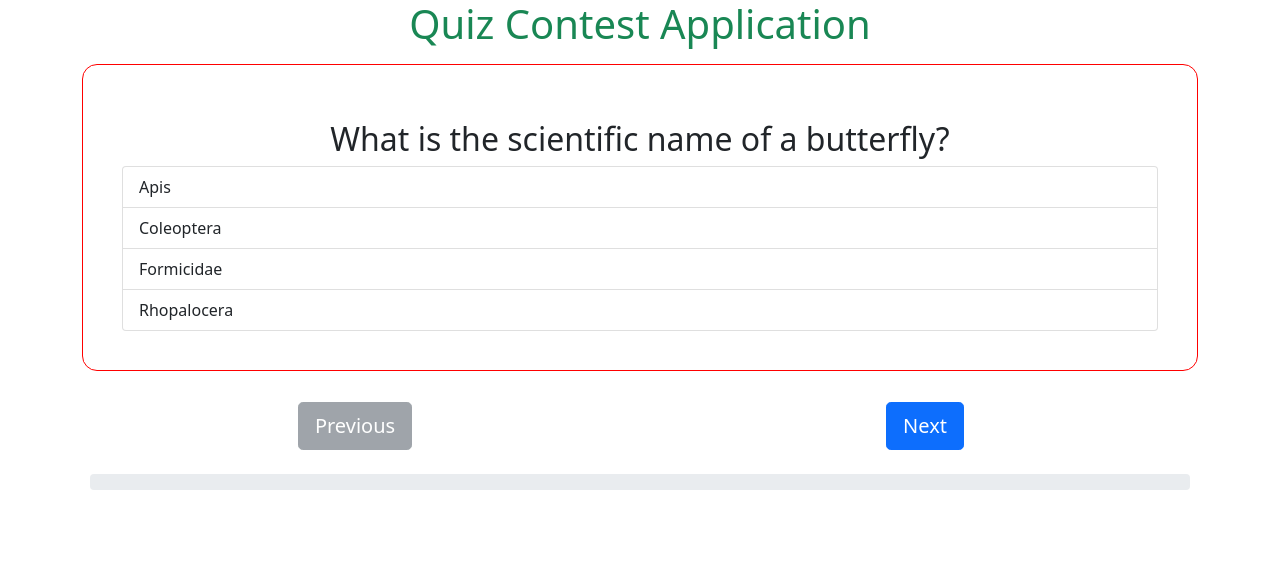
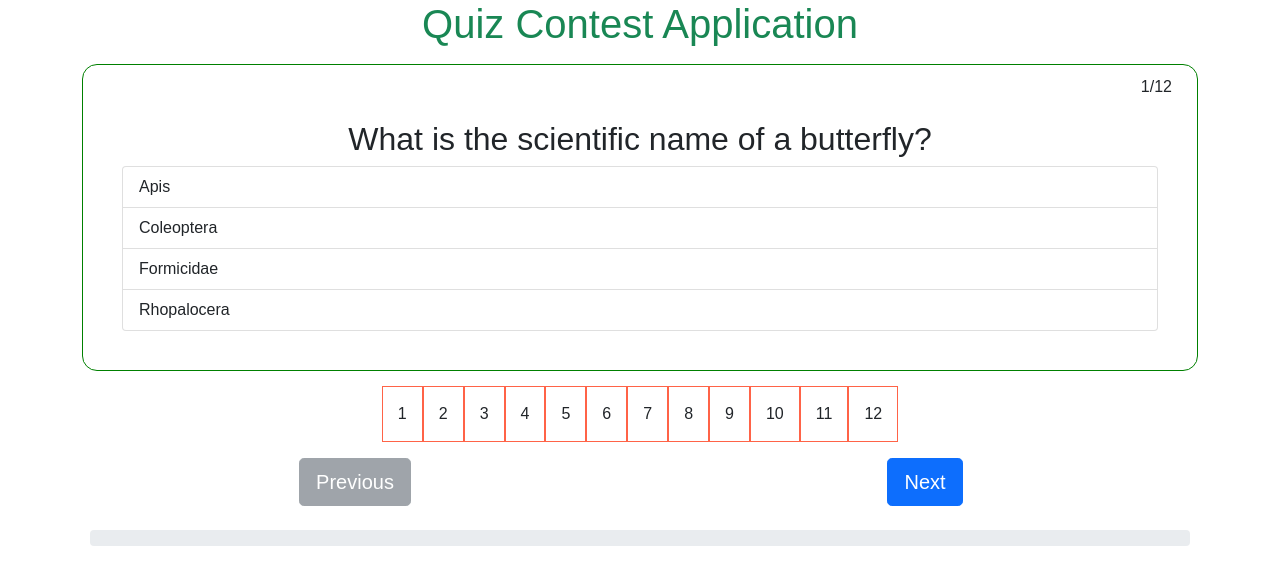
Before and after one commit to rahuljaim/questionaire, a plain HTML site: page index.html in a window 1280 px wide. Drawn offline with nearby package versions, Linux system fonts and the light colour scheme.

Commit message:
added grid for numbers

```diff
--- a/index.html
+++ b/index.html
@@ -9,7 +9,7 @@
   <!-- Bootstrap CSS -->
   <link href="https://cdn.jsdelivr.net/npm/bootstrap@5.0.2/dist/css/bootstrap.min.css" rel="stylesheet"
     integrity="sha384-EVSTQN3/azprG1Anm3QDgpJLIm9Nao0Yz1ztcQTwFspd3yD65VohhpuuCOmLASjC" crossorigin="anonymous">
-
+<link rel="stylesheet" href="./styles.css">
 </head>
 
 <body>
@@ -18,7 +18,13 @@
     <div class="row">
       <h1 class="text-center text-success">Quiz Contest Application</h1>
       <div class="col-md-12 mt-2">
-        <div id="app" class="container"></div>
+        <div id="app" class="container">
+          <div id="attempt">this is calculation</div>
+
+        </div>
+        <div id="flex-grid">
+
+        </div>
       </div>
       <div class="col-md-6 p-3 text-center">
         <button type="button" class="btn btn-secondary btn-lg disabled" id="prevbtn">Previous</button>
@@ -32,6 +38,7 @@
       <div class="progress-bar progress-bar-striped progress-bar-animated" style="width: 0%" aria-valuenow="0"
         aria-valuemin="0" aria-valuemax="100" id="progress-bar-new"></div>
     </div>
+
 
 
   </div>
--- a/src/index.js
+++ b/src/index.js
@@ -32,7 +32,6 @@
     optionContainer.setAttribute("class","list-group");
     const correctOption = options[correctOptionIndex];
     console.log(correctOption);
-    let attempt=0;
     const alert = document.createElement("div");
     let score =0;
     for (const option of options) {
@@ -41,19 +40,19 @@
       const alertwrong="<strong>Wrong!</strong> Answer ";
       const alertsuccess="<strong>Correct!</strong> Answer ";
       optionDiv.addEventListener("click", function () {
-        attempt++;
+
         if (correctOption === option) {
           alert.setAttribute("class","alert alert-success alert-dismissible fade show mt-2");
           alert.innerHTML=alertsuccess;
           correctansdiv.appendChild(alert);
           correctansdiv.style.order=1;
-          alert(option + " is correct.");
+          // alert(option + " is correct.");
         } else {
           alert.setAttribute("class","alert alert-danger alert-dismissible fade show mt-2");
           alert.innerHTML=alertwrong;
           correctansdiv.appendChild(alert);
           correctansdiv.style.order=1;
-          alert(option + " is NOT correct.");
+          // alert(option + " is NOT correct.");
         }
       });
       optionDiv.textContent = option;
@@ -74,14 +73,35 @@
 
   // selection
   const appDiv = document.getElementById("app");
-  appDiv.setAttribute("style", "border: 1px solid red; border-radius: 15px;  padding: 39px; margin-bottom: 15px;");
+  appDiv.setAttribute("style", "border: 1px solid green; border-radius: 15px;  padding: 39px; margin-bottom: 15px; position:relative;");
   let length = questions.length;
   let prev = $("prevbtn");
   let next = $("nextbtn");
   var rq =$("questionscontainer");
   let qid=0;
+  let attempt=$("attempt");
+  let flexgrid=$("flex-grid");
+
+
+
+  for(let i=0; i<length; i++){
+
+    var gridnumber = document.createElement("div");
+    gridnumber.classList="serial";
+    flexgrid.appendChild(gridnumber);
+    gridnumber.textContent=i+1;
+
+
+  }
+
+
 
   window.addEventListener("load",()=>{
+    attempt.textContent =1 +"/"+length;
+    if(gridnumber.textContent==1){
+      gridnumber.classList.add("selected");
+
+    }
     const questionElement1 = createQuestion(
       questions[qid].question,
       questions[qid].answers,
@@ -92,6 +112,7 @@
   });
   next.addEventListener("click",function(){
       qid = qid+1;
+      attempt.textContent =qid+1 +"/"+length;;
       if(qid === length-1)
         next.classList.add("disabled")
       if(prev.classList.contains("disabled"))
@@ -111,6 +132,7 @@
   prev.addEventListener("click",function(){
 
     qid = qid-1;
+    attempt.textContent =qid+1 +"/"+length;;
     if(qid === 0)
       prev.classList.add("disabled");
       document.getElementById("questionscontainer").remove();
--- a/src/styles.css
+++ b/src/styles.css
@@ -5,3 +5,14 @@ body {
   display: none;
 
 }
+#count{
+  position: relative;
+  top:0px;
+  right: 0px;
+  border: 1px solid tomato;
+}
+#attempt{
+  position: absolute;
+    right: 25px;
+    top: 10px;
+}
--- /dev/null
+++ b/styles.css
@@ -0,0 +1,34 @@
+body {
+    font-family: sans-serif;
+  }
+.hide{
+  display: none;
+
+}
+#count{
+  position: relative;
+  top:0px;
+  right: 0px;
+  border: 1px solid tomato;
+}
+#attempt{
+  position: absolute;
+    right: 25px;
+    top: 10px;
+}
+#flex-grid{
+    display: flex;
+    justify-content: center;
+
+}
+.serial{
+    display: block;
+    border: 1px solid tomato;
+    padding: 15px;
+
+}
+.selected{
+    background-color: tomato;
+    font-weight: bold;
+    color:white;
+}
```
